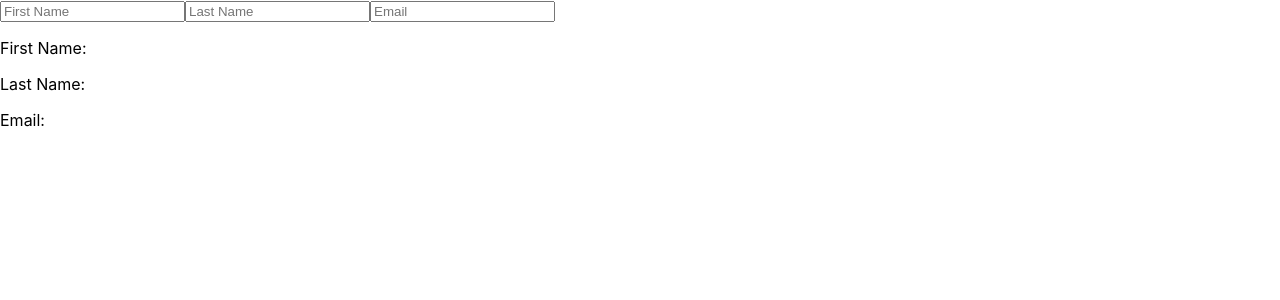
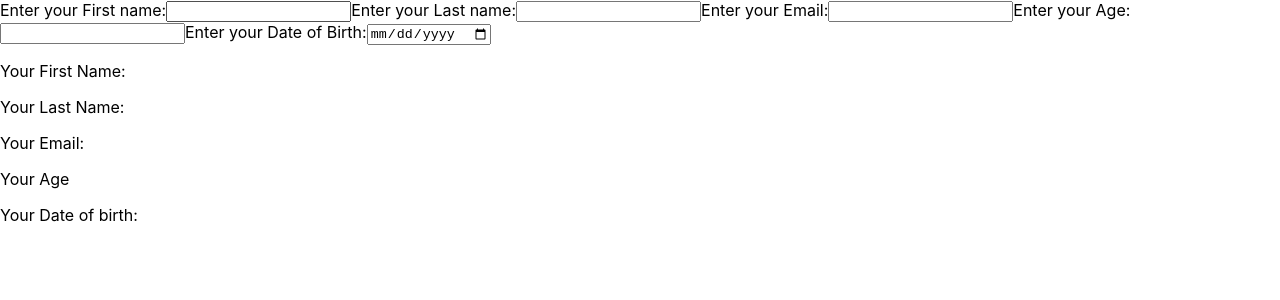
Before and after one commit to jegbune/my-ecommerce-app, a React (Create React App) app: page / in a window 1280 px wide. Shown: the top 300 px of the page. Built offline with nearby package versions, Linux system fonts and the light colour scheme.

Commit message:
React lesson on CRUD app through form

```diff
--- a/src/Component/Crud.js
+++ b/src/Component/Crud.js
@@ -1,127 +1,88 @@
-import React, { useState } from 'react';
+import React, { useState } from 'react'
 
-function MultiInputForm() {
-  const [firstName, setFirstName] = useState('');
-  const [lastName, setLastName] = useState('');
-  const [email, setEmail] = useState('');
+function Crud() {
 
-  const handleFirstNameChange = (event) => {
-    setFirstName(event.target.value);
-  };
+    const [fName, setFName] = useState('')
+    const [lName, setLName] = useState('')
+    const [Email, setEmail] = useState('')
+    const [DOB, setDOB] = useState('')
+    const [Age, setAge] = useState('')
 
-  const handleLastNameChange = (event) => {
-    setLastName(event.target.value);
-  };
+    const handleFNameChange = (event) => {
+        setFName(event.target.value)
+    }
+    const handleLNameChange = (event) => {
+        setLName(event.target.value)
+    }
+    const handleEmailChange = (event) => {
+        setEmail(event.target.value)
+    }
+    const handleAgeChange = (event) => {
+        setAge(event.target.value)
+    }
 
-  const handleEmailChange = (event) => {
-    setEmail(event.target.value);
-  };
+    const handleDOBChange = (event) => {
+        setDOB(event.target.value)
+    }
 
-  return (
-    <div>
-      <input
-        type="text"
-        value={firstName}
-        onChange={handleFirstNameChange}
-        placeholder="First Name"
-      />
-      <input
-        type="text"
-        value={lastName}
-        onChange={handleLastNameChange}
-        placeholder="Last Name"
-      />
-      <input
-        type="email"
-        value={email}
-        onChange={handleEmailChange}
-        placeholder="Email"
-      />
-      <p>First Name: {firstName}</p>
-      <p>Last Name: {lastName}</p>
-      <p>Email: {email}</p>
-    </div>
-  );
+    const handleSubmit =(event) => {
+    //    event.preventDefault();
+
+    }
+
+    return (
+        <form onSubmit={handleSubmit()}>
+            <label>Enter your First name:
+                <input
+                type='text'
+                name = 'FirstName'
+                value={fName}
+                onChange={handleFNameChange}
+                />
+            </label>
+
+            <label>Enter your Last name:
+                <input
+                type='text'
+                name = 'LastName'
+                value={lName}
+                onChange={handleLNameChange}
+                />
+            </label>
+            <label>Enter your Email:
+                <input
+                type='text'
+                name = 'Email'
+                value={Email}
+                onChange={handleEmailChange}
+                />
+            </label>
+            <label>Enter your Age:
+                <input
+                type='number'
+                name = 'Age'
+                value={Age}
+                onChange={handleAgeChange}
+                />
+            </label>
+            <label>Enter your Date of Birth:
+                <input
+                type='Date'
+                name = 'DOB'
+                value={DOB}
+                onChange={handleDOBChange}
+                />
+            </label>
+            <div>
+                <p>Your First Name: {fName}</p>
+                <p>Your Last Name: {lName}</p>
+                <p>Your Email: {Email}</p>
+                <p>Your Age{Age}</p>
+                <p>Your Date of birth:{DOB}</p>
+            </div>
+
+        </form>
+    )
 }
 
-export default MultiInputForm;
-
-
-
-
-
-
-// import React, { useState } from 'react'
-
-// function Crud() {
-
-//     const [fName, setFName] = useState('')
-//     const [lName, setLName] = useState('')
-//     const [Email, setEmail] = useState('')
-//     const [Age, setAge] = useState('')
-
-//     const handleFNameChange = (event) => {
-//         setFName(event.target.value)
-//     }
-//     const handleLNameChange = (event) => {
-//         setLName(event.target.value)
-//     }
-//     const handleEmailChange = (event) => {
-//         setEmail(event.target.value)
-//     }
-//     const handleAgeChange = (event) => {
-//         setAge(event.target.value)
-//     }
-
-//     const handleSubmit =(event) => {
-//     //    event.preventDefault();
-
-//     }
-
-//     return (
-//         <form onSubmit={handleSubmit()}>
-//             <label>Enter your First name:
-//                 <input
-//                 type='text'
-//                 name = 'FirstName'
-//                 value={fName}
-//                 onChange={handleFNameChange}
-//                 />
-//             </label>
-
-//             <label>Enter your Last name:
-//                 <input
-//                 type='text'
-//                 name = 'LastName'
-//                 value={lName}
-//                 onChange={handleLNameChange}
-//                 />
-//             </label>
-//             <label>Enter your Email:
-//                 <input
-//                 type='text'
-//                 name = 'Email'
-//                 value={Email}
-//                 onChange={handleEmailChange}
-//                 />
-//             </label>
-//             <label>Enter your Age:
-//                 <input
-//                 type='number'
-//                 name = 'Age'
-//                 value={Age}
-//                 onChange={handleAgeChange}
-//                 />
-//             </label>
-//             <div>
-//                 <p>{fName}</p>
-//                 <p>{lName}</p>
-//                 <p>{Email}</p>
-//                 <p>{Age}</p>
-//             </div>
-
-//         </form>
-//     )
-// }
-
-// export default Crud
+export default Crud
```
